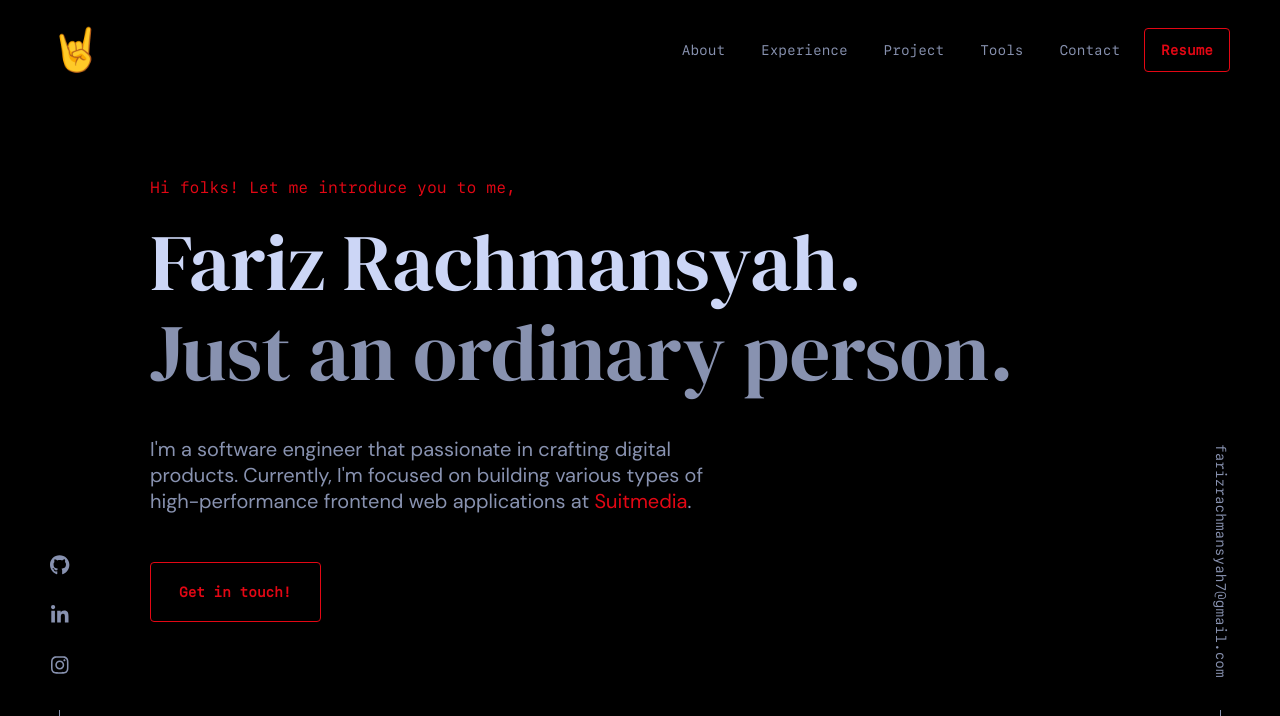
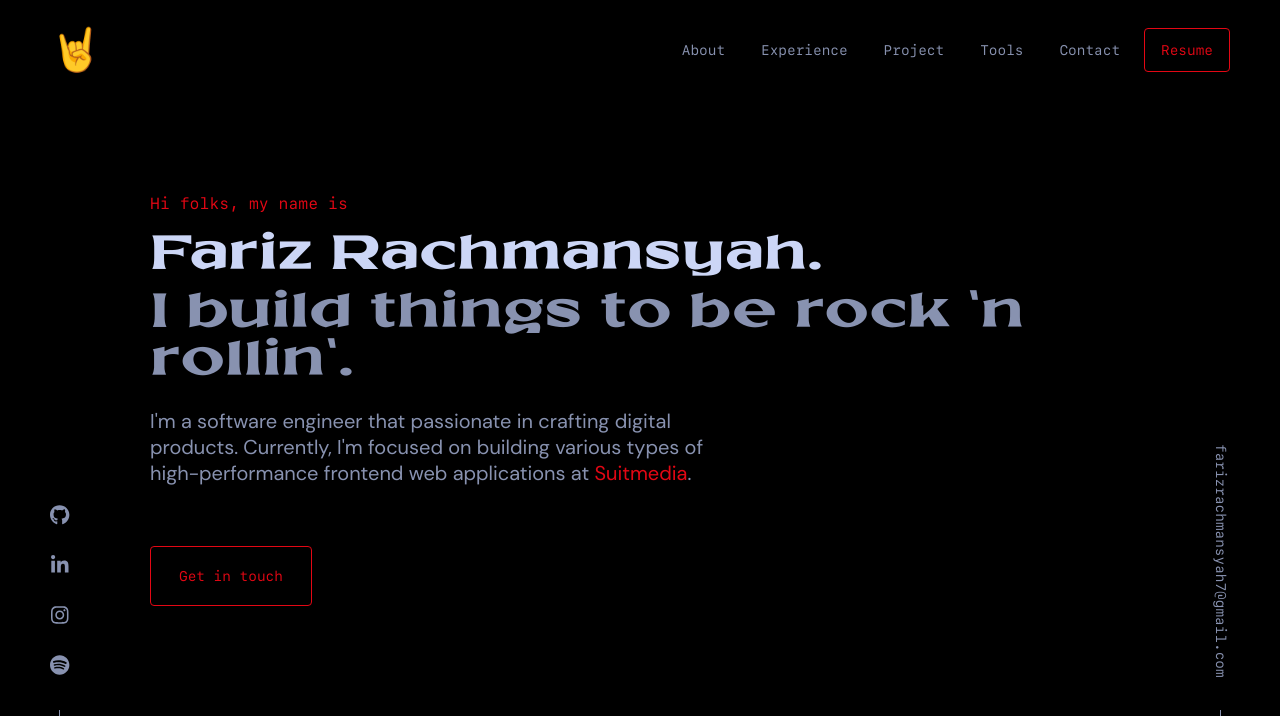
Before and after one commit to farizrachmansyah/my-modern-portfolio, a Nuxt app: page / in a window 1280 px wide. Shown: the top 716 px of the page. Built offline with nearby package versions, Linux system fonts and the light colour scheme.

Commit message:
modify font and spacing

```diff
--- a/assets/scss/modules/_buttons.scss
+++ b/assets/scss/modules/_buttons.scss
@@ -9,7 +9,6 @@
     vertical-align: middle;
     cursor: pointer;
     user-select: none;
-    font-weight: 600;
 
     -webkit-tap-highlight-color: rgba(0,0,0,0);
 
--- a/assets/scss/modules/_fonts.scss
+++ b/assets/scss/modules/_fonts.scss
@@ -43,3 +43,13 @@
     font-style: normal;
     font-display: swap;
 }
+
+// Shirens
+@font-face {
+    font-family: 'Shirens';
+    src: url('~assets/fonts/Shirens-Regular.woff2') format('woff2'),
+        url('~assets/fonts/Shirens-Regular.woff') format('woff');
+    font-weight: 400;
+    font-style: normal;
+    font-display: swap;
+}
--- a/assets/scss/partials/_variables.scss
+++ b/assets/scss/partials/_variables.scss
@@ -5,7 +5,7 @@ $base_font_size: $base_px_font_size * 1px;
 $base_line_height: 1.3;
 $font_sans_serif: 'DM Sans',-apple-system, system-ui, BlinkMacSystemFont, 'Segoe UI', 'Roboto',
 	'Helvetica Neue', Arial, sans-serif;
-$font_serif: 'DM Serif Display',-apple-system, system-ui, BlinkMacSystemFont, 'Segoe UI', 'Roboto',
+$font_serif: 'Shirens',-apple-system, system-ui, BlinkMacSystemFont, 'Segoe UI', 'Roboto',
 	'Helvetica Neue', Arial, sans-serif;
 $font_mono: 'SF Mono',-apple-system, system-ui, BlinkMacSystemFont, 'Segoe UI', 'Roboto',
 	'Helvetica Neue', Arial, sans-serif;
--- a/components/sidebar/SidebarLeft.vue
+++ b/components/sidebar/SidebarLeft.vue
@@ -14,6 +14,11 @@
       <li>
         <a href="https://www.instagram.com/farizrachmansyah/" target="_blank" class="link">
           <font-awesome-icon icon="fa-brands fa-instagram" />
+        </a>
+      </li>
+      <li>
+        <a href="https://open.spotify.com/user/farizrachmansyah" target="_blank" class="link">
+          <font-awesome-icon icon="fa-brands fa-spotify" />
         </a>
       </li>
     </ul>
--- a/pages/index.vue
+++ b/pages/index.vue
@@ -2,20 +2,20 @@
   <main class="site-main">
     <section id="home" class="home">
       <h1 class="home-title text-red">
-        Hi folks! Let me introduce you to me,
+        Hi folks, my name is
       </h1>
       <h2 class="home-name">
         Fariz Rachmansyah.
       </h2>
       <h3 class="home-tagline">
-        Just an ordinary person.
+        I build things to be rock 'n rollin'.
       </h3>
       <p class="home-desc">
         I'm a software engineer that passionate in crafting digital products. Currently, I'm focused on building various types of high-performance frontend web applications at
         <a href="https://suitmedia.com" target="_blank" class="text-red">Suitmedia</a>.
       </p>
-      <button class="btn--ghost-red mt-48 pv-20 ph-28">
-        Get in touch!
+      <button class="btn--ghost-red mt-60 pv-20 ph-28">
+        Get in touch
       </button>
     </section>
   </main>
@@ -39,15 +39,16 @@ export default {
   align-items: flex-start;
   justify-content: center;
   min-height: 100vh;
-  max-width: 1000px;
+  max-width: 1200px;
   margin: 0 auto;
 
   &-title, &-name, &-tagline, &-desc {
     margin: 0;
   }
   &-name, &-tagline {
-    font-size: clamp(40px, 8vw, 80px);
+    line-height: 1;
     font-family: $font_serif;
+    font-size: clamp(24px, 8vw, 48px);
     font-weight: 400;
   }
 
@@ -59,19 +60,17 @@ export default {
   }
 
   &-name {
-    line-height: 1.1;
     color: $primary;
   }
 
   &-tagline {
-    line-height: 0.9;
     margin-top: 10px;
   }
 
   &-desc {
     line-height: 26px;
     max-width: 600px;
-    margin-top: 48px;
+    margin-top: 20px;
     font-size: 20px;
 
     a::before, a::after {
--- a/plugins/fontawesome.js
+++ b/plugins/fontawesome.js
@@ -1,14 +1,14 @@
 import Vue from 'vue'
 import { library, config } from '@fortawesome/fontawesome-svg-core'
 import { FontAwesomeIcon } from '@fortawesome/vue-fontawesome'
-import { faGithub, faLinkedinIn, faInstagram } from '@fortawesome/free-brands-svg-icons'
+import { faGithub, faLinkedinIn, faInstagram, faSpotify } from '@fortawesome/free-brands-svg-icons'
 
 // This is important, we are going to let Nuxt.js worry about the CSS
 config.autoAddCss = false
 
 // You can add your icons directly in this plugin. See other examples for how you
 // can add other styles or just individual icons.
-library.add(faGithub, faLinkedinIn, faInstagram)
+library.add(faGithub, faLinkedinIn, faInstagram, faSpotify)
 
 // eslint-disable-next-line eol-last, vue/component-definition-name-casing
 Vue.component('font-awesome-icon', FontAwesomeIcon)
```
Also changed, not shown: assets/fonts/Shirens-Regular.woff (added), assets/fonts/Shirens-Regular.woff2 (added).
